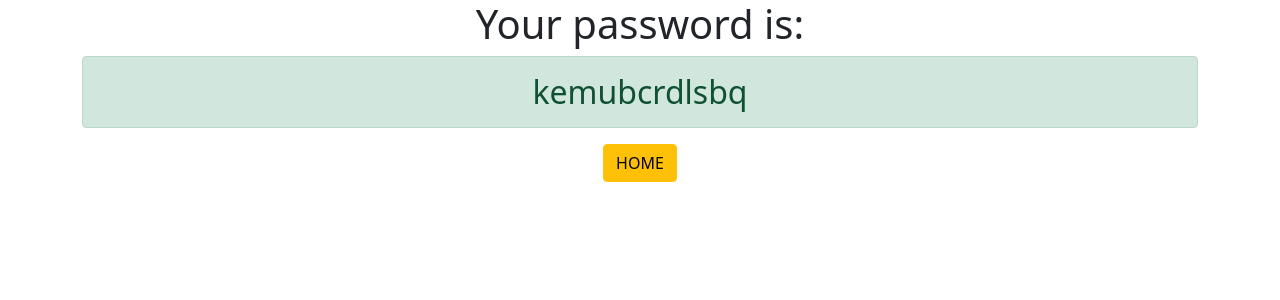
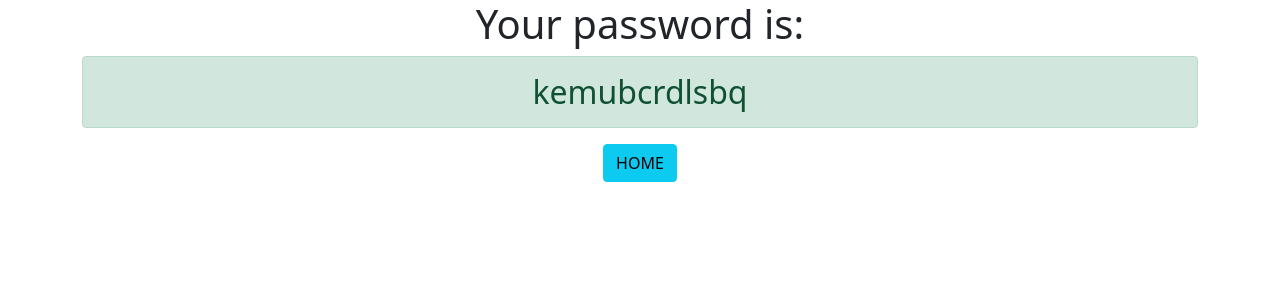
Before and after one commit to Monah31/django3-password-generator, a Django app: page /password/ in a window 1280 px wide. Shown: the top 300 px of the page. Run offline with Django 3.2, Linux system fonts and the light colour scheme.

Commit message:
I made soem two eaks

```diff
--- a/generator/templates/generator/password.html
+++ b/generator/templates/generator/password.html
@@ -4,5 +4,5 @@
   <h1> Your password is:</h1>
   <h2 class ="alert alert-success">{{ password }}</h2>
 
-  <a href='{% url "home" %}' class="btn btn-warning">HOME</a>
+  <a href='{% url "home" %}' class="btn btn-info">HOME</a>
 </div>
--- a/password_generator/settings.py
+++ b/password_generator/settings.py
@@ -20,7 +20,7 @@ BASE_DIR = Path(__file__).resolve().parent.parent
 # See https://docs.djangoproject.com/en/3.2/howto/deployment/checklist/
 
 # SECURITY WARNING: keep the secret key used in production secret!
-SECRET_KEY = 'django-insecure-=qr1h8#p%f1=m73p+yfj5=oy35eb$k)c*6ec#4$vd8dge&_*hi'
+SECRET_KEY = 'django-insecure-=qr1h8#p%f1=m7ttctkgvviuibimonah3p+yfj5=oy35eb$k)c*6ec#4$vd8dge&_*hi'
 
 # SECURITY WARNING: don't run with debug turned on in production!
 DEBUG = True
```
